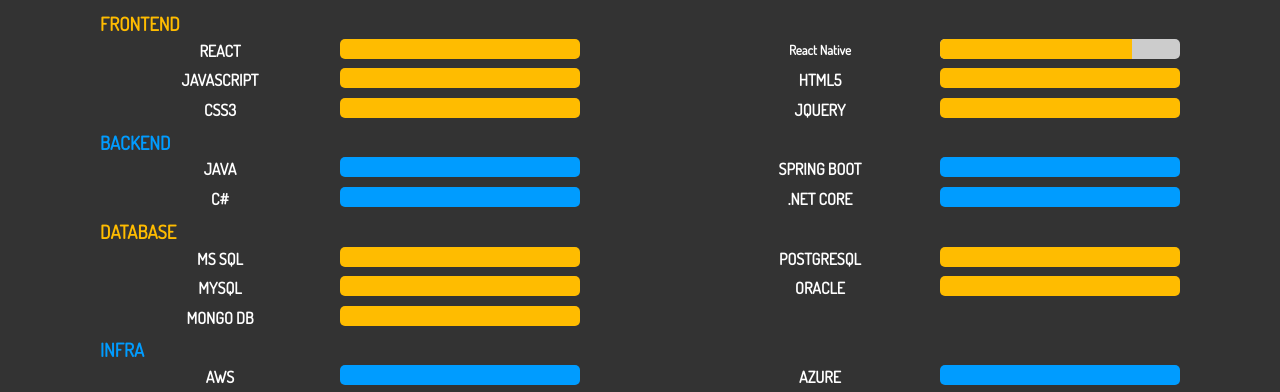
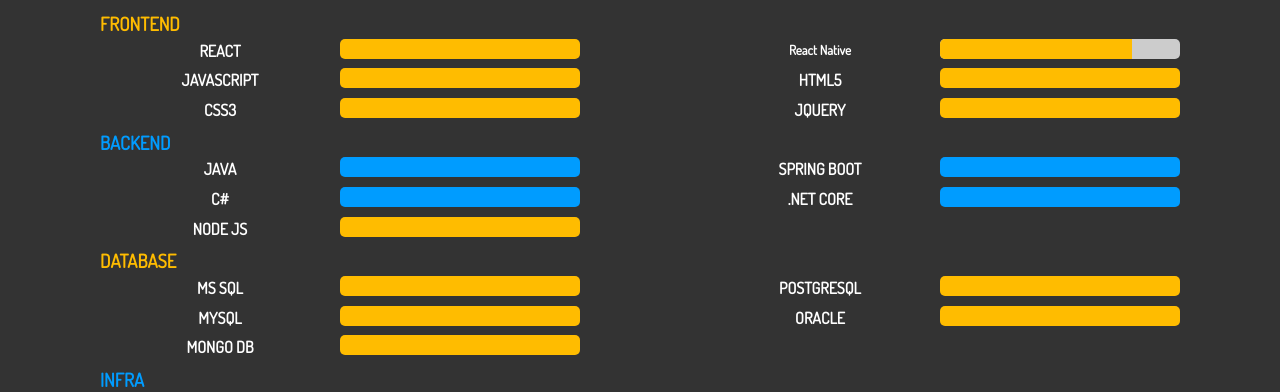
Before and after one commit to kimgyver/portfolio-website, a website: page dist/about.html in a window 1280 px wide. Shown: the part 646-1038 px from the top of the page. Drawn offline with Linux system fonts and the light colour scheme.

Commit message:
add node.js skill

```diff
--- a/dist/about.html
+++ b/dist/about.html
@@ -148,6 +148,14 @@
           </div>
         </div>
 
+        <div style="display: grid; grid-template-columns: 2fr 2fr 1fr 2fr 2fr;">
+          <h4 style="text-align: center;">Node JS</h4>
+          <div class="progress">
+            <div style="width:100%"></div>
+          </div>
+          <div></div>
+        </div>
+
         <h3 style="color: #ffbc00;">Database</h3>
         <div style="display: grid; grid-template-columns: 2fr 2fr 1fr 2fr 2fr;">
           <h4 style="text-align: center;">MS SQL</h4>
```
